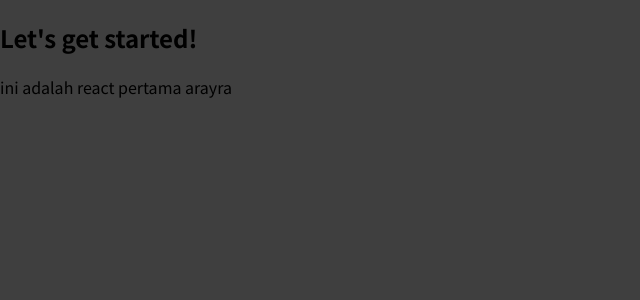
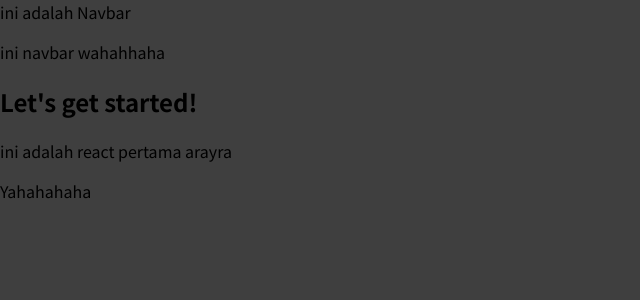
Before and after one commit to alaranci/react-first-project, a React (Create React App) app: page / in a window 1280 px wide. Shown: the top 300 px of the page, without its empty margins (0-640 px from the left). Built offline with nearby package versions, Linux system fonts and the light colour scheme.

Commit message:
writing more complex jsx code

```diff
--- a/src/App.js
+++ b/src/App.js
@@ -1,8 +1,13 @@
+import ExpenseItem from "./components/ExpenseItem";
+import Navbar from "./components/Navbar";
+
 function App() {
   return (
     <div>
+      <Navbar />
       <h2>Let's get started!</h2>
       <p>ini adalah react pertama arayra</p>
+      <ExpenseItem />
     </div>
   );
 }
--- /dev/null
+++ b/src/components/ExpenseItem.js
@@ -0,0 +1,5 @@
+import React from "react";
+
+export default function ExpenseItem() {
+  return <div>Yahahahaha</div>;
+}
--- /dev/null
+++ b/src/components/Navbar.js
@@ -0,0 +1,10 @@
+import React from "react";
+
+export default function Navbar() {
+  return (
+    <div>
+      ini adalah Navbar
+      <p>ini navbar wahahhaha</p>
+    </div>
+  );
+}
```
Also changed, not shown: 1 other file (tests, documents, lock files or other folders).
